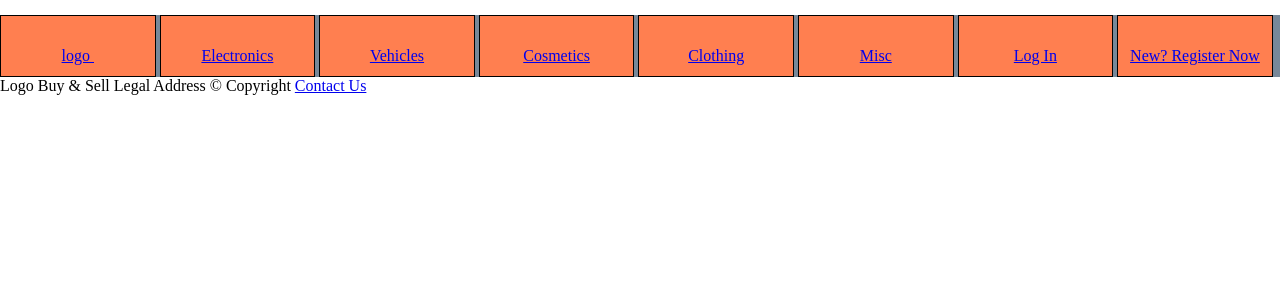
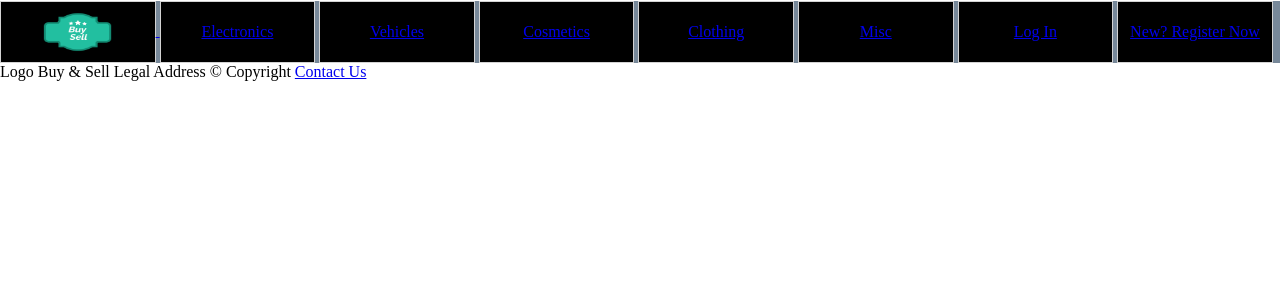
Before and after one commit to kjunpark92/buy_sell, a PHP site: page /html/in_category.php?cat=1 in a window 1280 px wide. Shown: the top 300 px of the page. Run offline with PHP 8.4, Linux system fonts and the light colour scheme; data that the repository does not hold is empty.

Commit message:
finished redistration,,,, i think fininshed log in put logo on header

```diff
--- a/html/header.php
+++ b/html/header.php
@@ -27,7 +27,7 @@ if(isset($isIndexPage) AND $isIndexPage) {
 }else {
     $url = "in_category.php?cat=";
     $index = "../index.php";
-    $profile = 'profile.php';
+    $profile = "profile.php";
     $login = "log_in.php";
     $logout = "log_out.php";
     $registration = "registration.php";
@@ -37,7 +37,8 @@ if(isset($isIndexPage) AND $isIndexPage) {
 <header>
     <div id="navbar">
         <div id="top_logo">
-            <a href="<?php echo $index;?>"> logo <img src="" alt="" ></a>
+            <a href="<?php echo $index;?>"><img src="./img/logo_top.png" alt="logo"  width="75px" height="60px"></a><a href="<?php echo $index;?>">
+            <!-- <p><script> vertical-align = "middle"</script></p>HOME</a> -->
         </div>
         <div class="category">
             <span><a href="<?php echo $url;?>electronics">Electronics</a></span>
--- a/index.php
+++ b/index.php
@@ -27,7 +27,6 @@ session_start();
                 $town = $result['town'];
                 include('./html/item_box.php');
             }
-        print_r($_REQUEST['district']);
         include('./html/aside.php');
         include('./html/footer.php');
     ?>
--- a/style/forms.css
+++ b/style/forms.css
@@ -1,4 +1,4 @@
-* {
+/* * {
     margin : 0px;
     padding : 0px;
 
@@ -37,4 +37,4 @@
 #reg_wrappper div select{
     width: 132px;
     float: right;
-}
+} */
--- a/style/style.css
+++ b/style/style.css
@@ -6,24 +6,25 @@
             Header/ Nav bar
 -------------------------------------- */
 #navbar {
-    margin-top: 15px;
+    margin-top: 1px;
     background-color: lightslategray;
     width: 100%;
 }
 
 #navbar div {
-    background-color: coral;
+    background-color: black;
     width: 12%;
     height: 60px;
     display: inline-block;
     flex-direction: row;
-    border: 1px solid black;
+    border: 1px solid lightgrey;
     text-align: center;
-    line-height: 80px;
+    line-height: 60px;
+    vertical-align: middle;
 }
 
 #navbar div:hover {
-    background-color: cornflowerblue;
+    background-color: red;
 }
 
 #top_login {
```
Also changed, not shown: img/logo_top.png (added).
